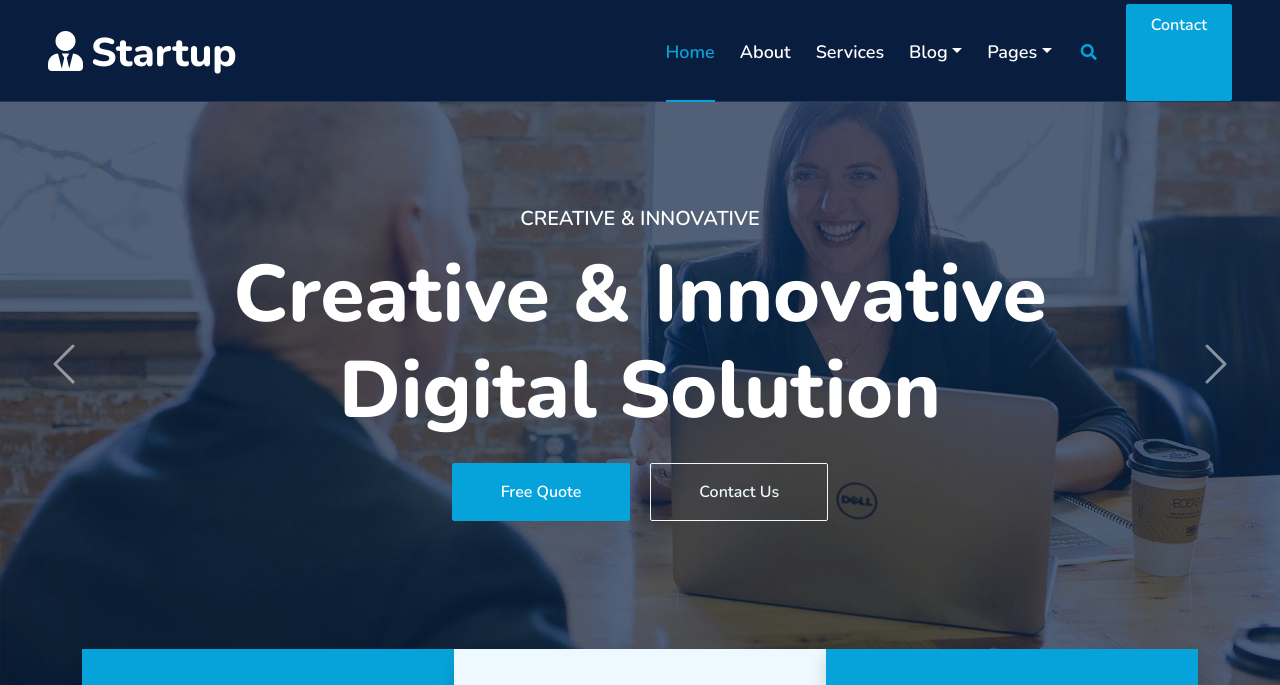
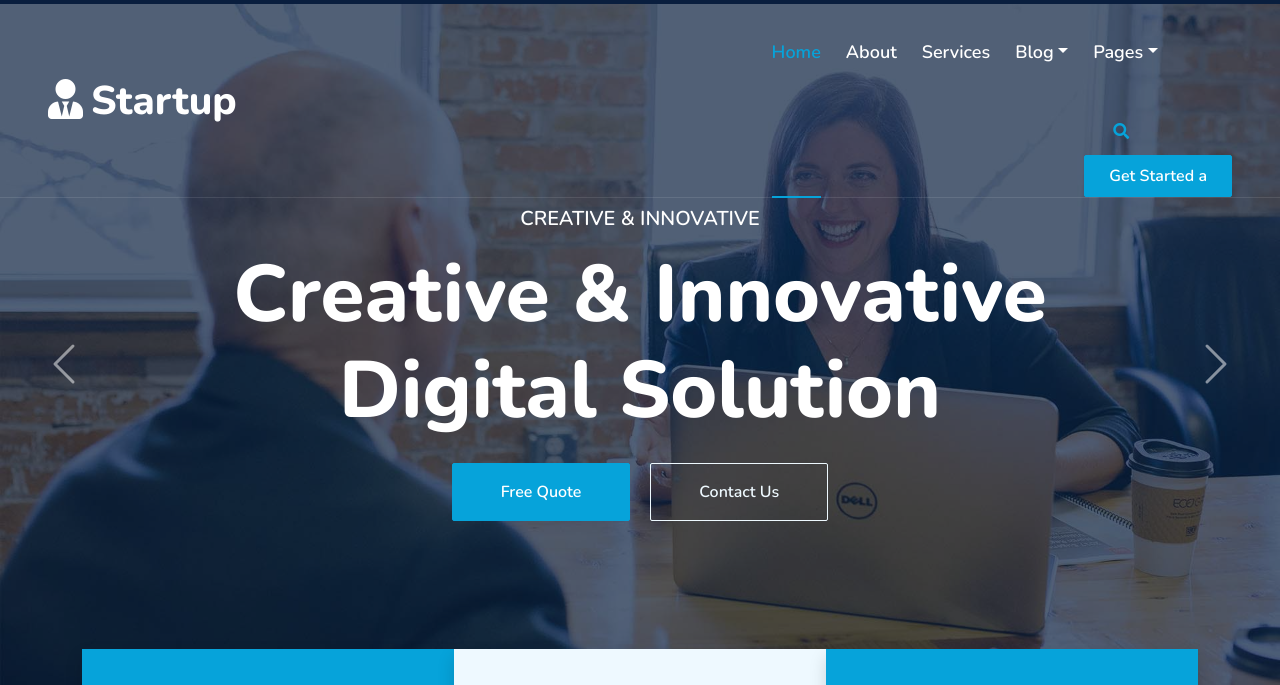
Before and after one commit to algolizen-projects/Startup, a plain HTML site: page index.html in a window 1280 px wide. Shown: the part 41-726 px from the top of the page. Drawn offline with nearby package versions, Linux system fonts and the light colour scheme.

Commit message:
Update index.html

```diff
--- a/index.html
+++ b/index.html
@@ -63,9 +63,9 @@
     <!-- Topbar End -->
 
 
-    <!-- Navbar Start -->
+<!-- Navbar & Carousel Start -->
     <div class="container-fluid position-relative p-0">
-    <nav class="navbar navbar-expand-lg navbar-dark bg-dark px-5 py-3 py-lg-0">
+        <nav class="navbar navbar-expand-lg navbar-dark px-5 py-3 py-lg-0">
             <a href="index.html" class="navbar-brand p-0">
                 <h1 class="m-0"><i class="fa fa-user-tie me-2"></i>Startup</h1>
             </a>
@@ -88,21 +88,18 @@
                         <a href="#" class="nav-link dropdown-toggle" data-bs-toggle="dropdown">Pages</a>
                         <div class="dropdown-menu m-0">
                             <a href="price.html" class="dropdown-item">Pricing Plan</a>
-                        <a href="feature.html" class="dropdown-item">Our Features</a>
+                            <a href="feature.html" class="dropdown-item">Our features</a>
                             <a href="team.html" class="dropdown-item">Team Members</a>
                             <a href="testimonial.html" class="dropdown-item">Testimonial</a>
                             <a href="quote.html" class="dropdown-item">Free Quote</a>
                         </div>
+                   <div>
+			   <a href="contact.html" class="dropdown-item"Contact</a>
 		   </div>
-                <button type="button" class="btn text-primary ms-3" data-bs-toggle="modal" data-bs-target="#searchModal">
-                    <i class="fa fa-search"></i>
-                </button>
-                <a href="contact.html" class="btn btn-primary py-2 px-4 ms-3">Contact</a>
-            </div>
+                <butaton type="button" class="btn text-primary ms-3" data-bs-toggle="modal" data-bs-target="#searchModal"><i class="fa fa-search"></i></butaton>
+                <a href="contact.html" class="btn btn-primary py-2 px-4 ms-3">Get Started a</a>
             </div>
         </nav>
-</div>
-<!-- Navbar End -->
 
 
         <div id="header-carousel" class="carousel slide carousel-fade" data-bs-ride="carousel">
```
Lines whose indentation alone changed are shown as unchanged.
